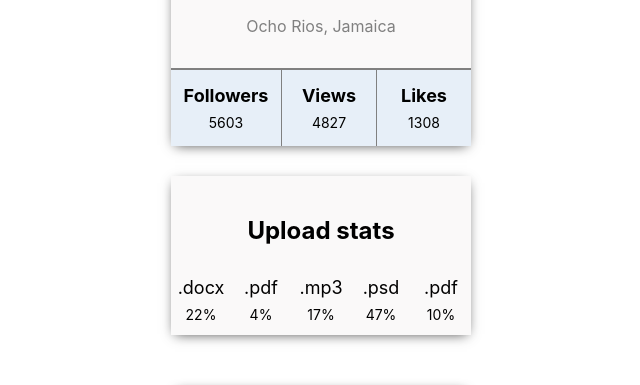
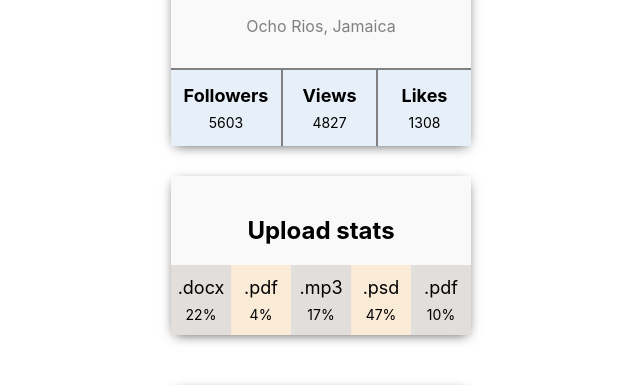
Before and after one commit to AnnaofAmber/goit-react-hw-01-components, a React (Create React App) app: page / in a window 1280 px wide. Shown: the part 259-644 px from the top of the page, without its empty margins (319-959 px from the left). Built offline with nearby package versions, Linux system fonts and the light colour scheme.

Commit message:
fixing some of the styles

```diff
--- a/src/components/Profile/Profile.module.css
+++ b/src/components/Profile/Profile.module.css
@@ -55,7 +55,7 @@ background-color: rgba(204, 224, 245, 0.417);
 }
 
 .item:not(:last-child){
-    border-right: 1px solid grey;
+    border-right: 2px solid grey;
 }
 
 .label{
--- a/src/components/Statistics/Statistics.jsx
+++ b/src/components/Statistics/Statistics.jsx
@@ -1,4 +1,4 @@
-
+import clsx from "clsx";
 import css from './Statistics.module.css'
 
 export const Statistics = props=> {
@@ -9,9 +9,9 @@ export const Statistics = props=> {
   <h2 className={css.title}>{title}</h2>
 
   <ul className={css.list}>
-    {stats.map(stat=>(
+    {stats.map((stat, index)=>(
 
-            <li className={css.item} key={stat.id}>
+            <li className={clsx(css.item, index%2===0? [css.odd]:[css.even])} key={stat.id}>
                 <span className={css.label}>{stat.label}</span>
                 <span className={css.percentage}>{stat.percentage}%</span>
             </li>
--- a/src/components/Statistics/Statistics.module.css
+++ b/src/components/Statistics/Statistics.module.css
@@ -9,8 +9,6 @@
 
         text-align: center;
 }
-
-.title{}
 
 .list{
     margin: 0;
@@ -31,6 +29,15 @@
     gap: 8px;
 }
 
+.odd{
+background-color: rgba(167, 163, 156, 0.311);
+}
+
+.even{
+background-color:antiquewhite;
+}
+
+
 .label{
     font-size: 18px;
 }
--- a/src/components/TranscationHistory/TransactionHistory.module.css
+++ b/src/components/TranscationHistory/TransactionHistory.module.css
@@ -4,6 +4,7 @@ width: 450px;
 margin-left: auto;
 margin-right: auto;
 box-shadow: 0px 3px 12px -4px rgba(0,0,0,0.75);
+margin-bottom: 100px;
 }
 .head{
     height: 50px;
```
